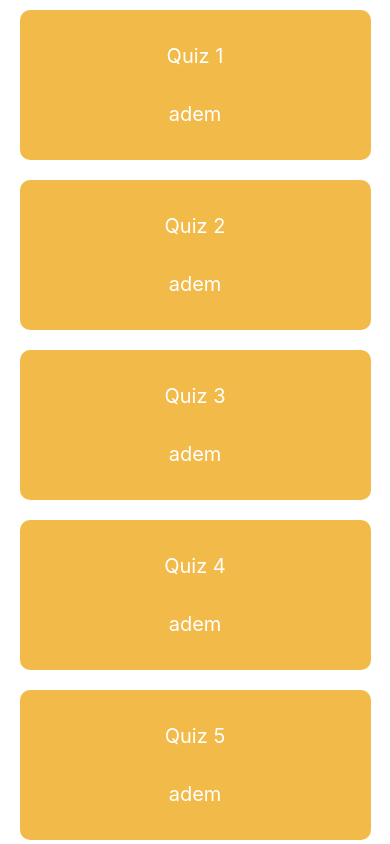
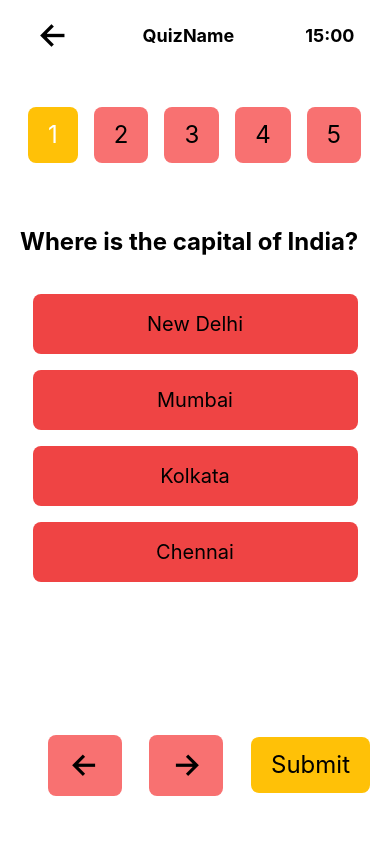
Before and after one commit to ademhatay/native-quiz-app, a React Native app: screen / in a window 390 px wide. Built offline with nearby package versions, Linux system fonts and the light colour scheme.

Commit message:
quiz screen

```diff
--- a/App.js
+++ b/App.js
@@ -1,7 +1,7 @@
-import { Home } from "./app/screens"
+import { Home, QuizScreen } from "./app/screens"
 
 export default function App() {
 	return <>
-		<Home />
+		<QuizScreen />
 	</>
 }
--- /dev/null
+++ b/app/config/colors.js
@@ -0,0 +1,3 @@
+export const colors = {
+	primary: "#FFC107",
+}
--- /dev/null
+++ b/app/screens/QuizScreen.jsx
@@ -0,0 +1,111 @@
+import { View, Text, TouchableOpacity, ScrollView } from 'react-native'
+import React from 'react'
+import Screen from './Screen'
+import { Ionicons } from '@expo/vector-icons';
+
+
+const QuizScreen = () => {
+	return <>
+		<Screen>
+			<View className="flex-1">
+				{/* topbar */}
+				<View className="mt-4">
+					<View className="flex-row justify-around items-center">
+						<TouchableOpacity>
+							<Ionicons name="arrow-back" size={36} color="black" />
+						</TouchableOpacity>
+						<Text className="text-lg font-bold">QuizName</Text>
+						<Text className="text-lg font-bold">15:00</Text>
+					</View>
+				</View>
+
+				{/* QustionsBar */}
+				<View className="flex-1 flex-row justify-around items-center px-5">
+					<ScrollView horizontal={true} showsHorizontalScrollIndicator={false}>
+						<View className="flex-row">
+							<TouchableOpacity className="bg-primary px-5 py-3 rounded-lg mx-2">
+								<Text className="text-2xl text-white">1</Text>
+							</TouchableOpacity>
+							<TouchableOpacity className="bg-red-400 px-5 py-3 rounded-lg mx-2">
+								<Text className="text-2xl">2</Text>
+							</TouchableOpacity>
+							<TouchableOpacity className="bg-red-400 px-5 py-3 rounded-lg mx-2">
+								<Text className="text-2xl">3</Text>
+							</TouchableOpacity>
+							<TouchableOpacity className="bg-red-400 px-5 py-3 rounded-lg mx-2">
+								<Text className="text-2xl">4</Text>
+							</TouchableOpacity>
+							<TouchableOpacity className="bg-red-400 px-5 py-3 rounded-lg mx-2">
+								<Text className="text-2xl">5</Text>
+							</TouchableOpacity>
+							<TouchableOpacity className="bg-red-400 px-5 py-3 rounded-lg mx-2">
+								<Text className="text-2xl">6</Text>
+							</TouchableOpacity>
+							<TouchableOpacity className="bg-red-400 px-5 py-3 rounded-lg mx-2">
+								<Text className="text-2xl">7</Text>
+							</TouchableOpacity>
+							<TouchableOpacity className="bg-red-400 px-5 py-3 rounded-lg mx-2">
+								<Text className="text-2xl">8</Text>
+							</TouchableOpacity>
+							<TouchableOpacity className="bg-red-400 px-5 py-3 rounded-lg mx-2">
+								<Text className="text-2xl">9</Text>
+							</TouchableOpacity>
+							<TouchableOpacity className="bg-red-400 px-5 py-3 rounded-lg mx-2">
+								<Text className="text-2xl">10</Text>
+							</TouchableOpacity>
+						</View>
+					</ScrollView>
+				</View>
+
+				{/* Qustion & options*/}
+				<View className="flex-[3]">
+					<View className="px-5 py-3">
+						<Text className="text-2xl font-bold">
+							Where is the capital of India?
+						</Text>
+					</View>
+					<View className="items-center mt-6">
+						<TouchableOpacity className="w-10/12 bg-red-500 justify-center items-center rounded-lg py-4">
+							<Text className="text-xl">
+								New Delhi
+							</Text>
+						</TouchableOpacity>
+						<TouchableOpacity className="w-10/12 bg-red-500 justify-center items-center rounded-lg py-4 mt-4">
+							<Text className="text-xl">
+								Mumbai
+							</Text>
+						</TouchableOpacity>
+						<TouchableOpacity className="w-10/12 bg-red-500 justify-center items-center rounded-lg py-4 mt-4">
+							<Text className="text-xl">
+								Kolkata
+							</Text>
+						</TouchableOpacity>
+						<TouchableOpacity className="w-10/12 bg-red-500 justify-center items-center rounded-lg py-4 mt-4">
+							<Text className="text-xl">
+								Chennai
+							</Text>
+						</TouchableOpacity>
+
+					</View>
+				</View>
+
+				{/* Buttons */}
+				<View className="flex-1 flex-row justify-around items-center px-5">
+					<View className="flex-row flex-[2] justify-evenly">
+						<TouchableOpacity className="bg-red-400 px-5 py-3 rounded-lg items-center justify-center">
+							<Ionicons name="arrow-back" size={34} color="black" />
+						</TouchableOpacity>
+						<TouchableOpacity className="bg-red-400 px-5 py-3 rounded-lg items-center justify-center">
+							<Ionicons name="arrow-forward" size={34} color="black" />
+						</TouchableOpacity>
+					</View>
+					<TouchableOpacity className="bg-primary px-5 py-3 rounded-lg">
+						<Text className="text-2xl">Submit</Text>
+					</TouchableOpacity>
+				</View>
+			</View>
+		</Screen>
+	</>
+}
+
+export default QuizScreen
--- a/app/screens/index.js
+++ b/app/screens/index.js
@@ -1 +1,2 @@
 export { default as Home } from './HomeScreen';
+export { default as QuizScreen } from './QuizScreen';
--- a/tailwind.config.js
+++ b/tailwind.config.js
@@ -2,7 +2,11 @@
 module.exports = {
 	content: ["./App.{js,jsx,ts,tsx}", "app/**/*.{js,jsx,ts,tsx}"],
 	theme: {
-		extend: {},
+		extend: {
+			colors: {
+				primary: "#FFC107",
+			}
+		},
 	},
 	plugins: [],
 }
```
